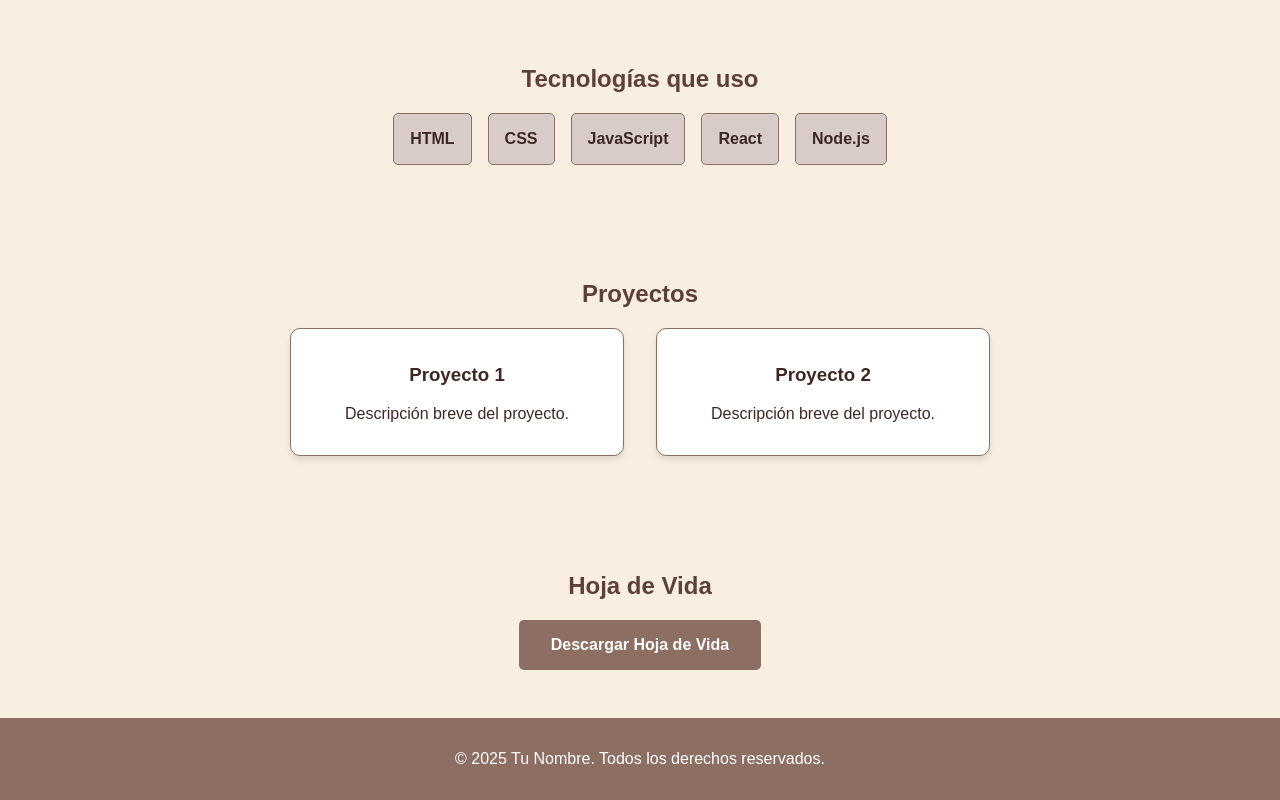
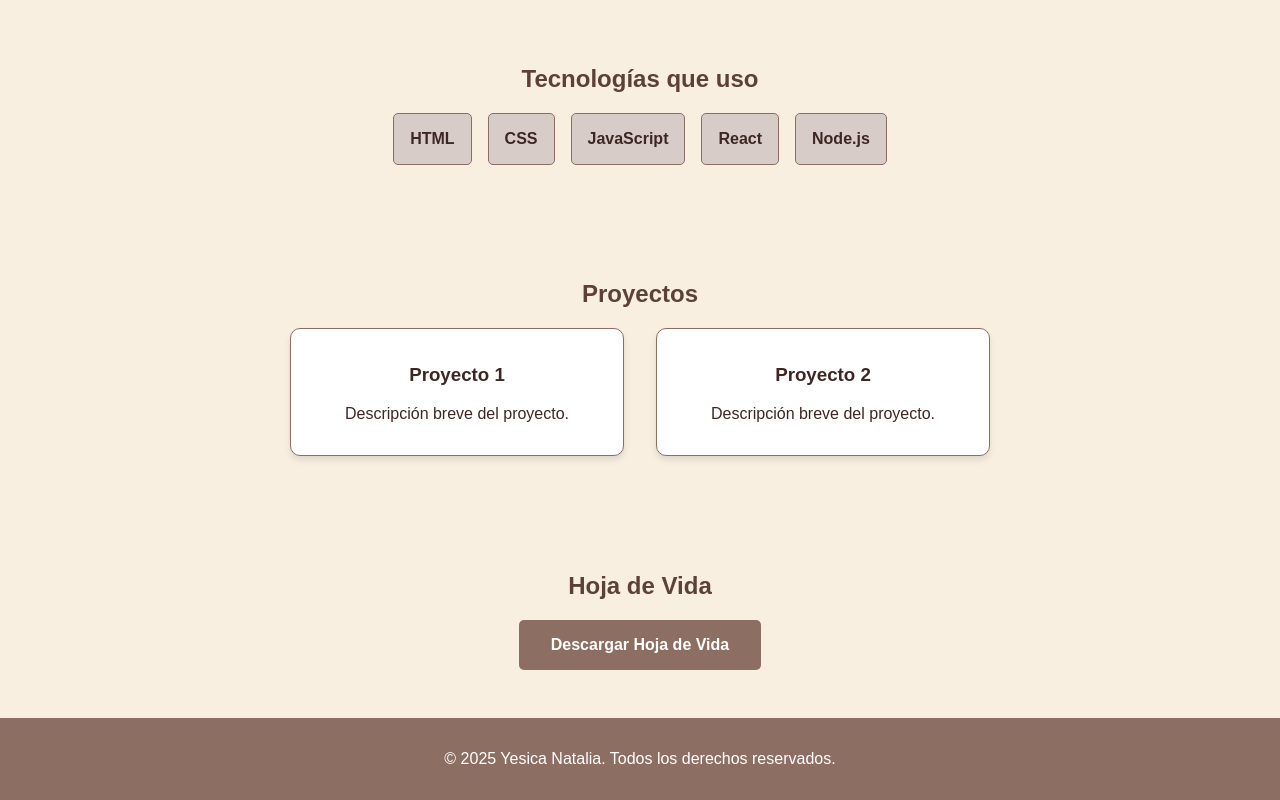
Before and after one commit to yesicablum/PortafolioBlum, a React (Vite) app: page / in a window 1280 px wide. Shown: the part 313-1113 px from the top of the page. Built offline with nearby package versions, Linux system fonts and the light colour scheme.

Commit message:
se agrega pdf hoja de vida

```diff
--- a/src/pages/Portafolio.jsx
+++ b/src/pages/Portafolio.jsx
@@ -43,11 +43,11 @@ const Portafolio = () => {
                 </section>
                 <section className="section">
                     <h2>Hoja de Vida</h2>
-                    <a href="ruta-de-tu-cv.pdf" target="_blank" className="cv-button">Descargar Hoja de Vida</a>
+                    <a href="https://drive.google.com/file/d/1w07UkYqm_hh5OuUq02biCmusVPsvDxxe/view?usp=sharing" target="_blank" className="cv-button">Descargar Hoja de Vida</a>
                 </section>
             </main>
             <footer>
-                <p>© 2025 Tu Nombre. Todos los derechos reservados.</p>
+                <p>© 2025 Yesica Natalia. Todos los derechos reservados.</p>
             </footer>
         </>
     );
```
